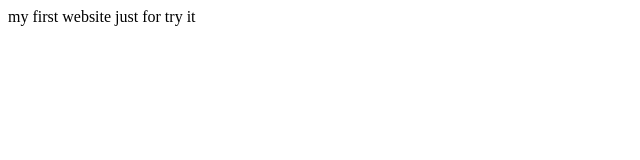
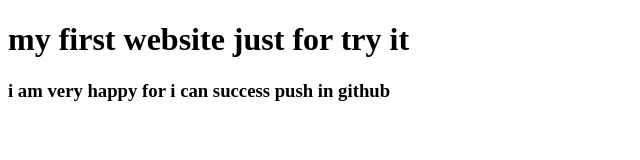
Before and after one commit to sabbirrahmanrony/my-first-website, a plain HTML site: page index.html in a window 1280 px wide. Shown: the whole page, without its empty margins (0-640 px from the left). Drawn offline with Linux system fonts and the light colour scheme.

Commit message:
learned github

```diff
--- a/index.html
+++ b/index.html
@@ -7,6 +7,7 @@
     <title>Document</title>
 </head>
 <body>
-    my first website just for try it
+   <h1> my first website just for try it</h1>
+   <h3>i am very happy for i can success push in github</h3>
 </body>
 </html>
```
